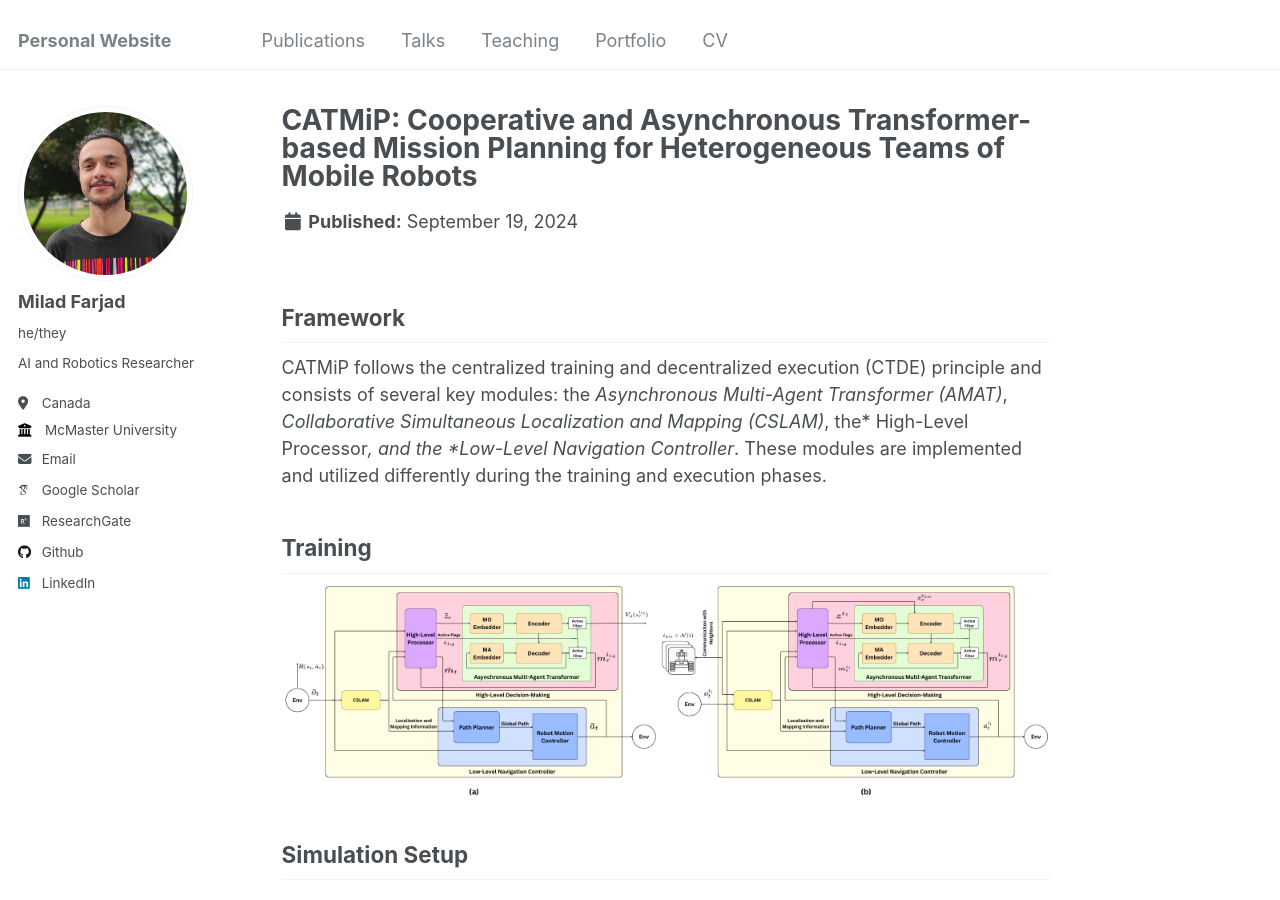
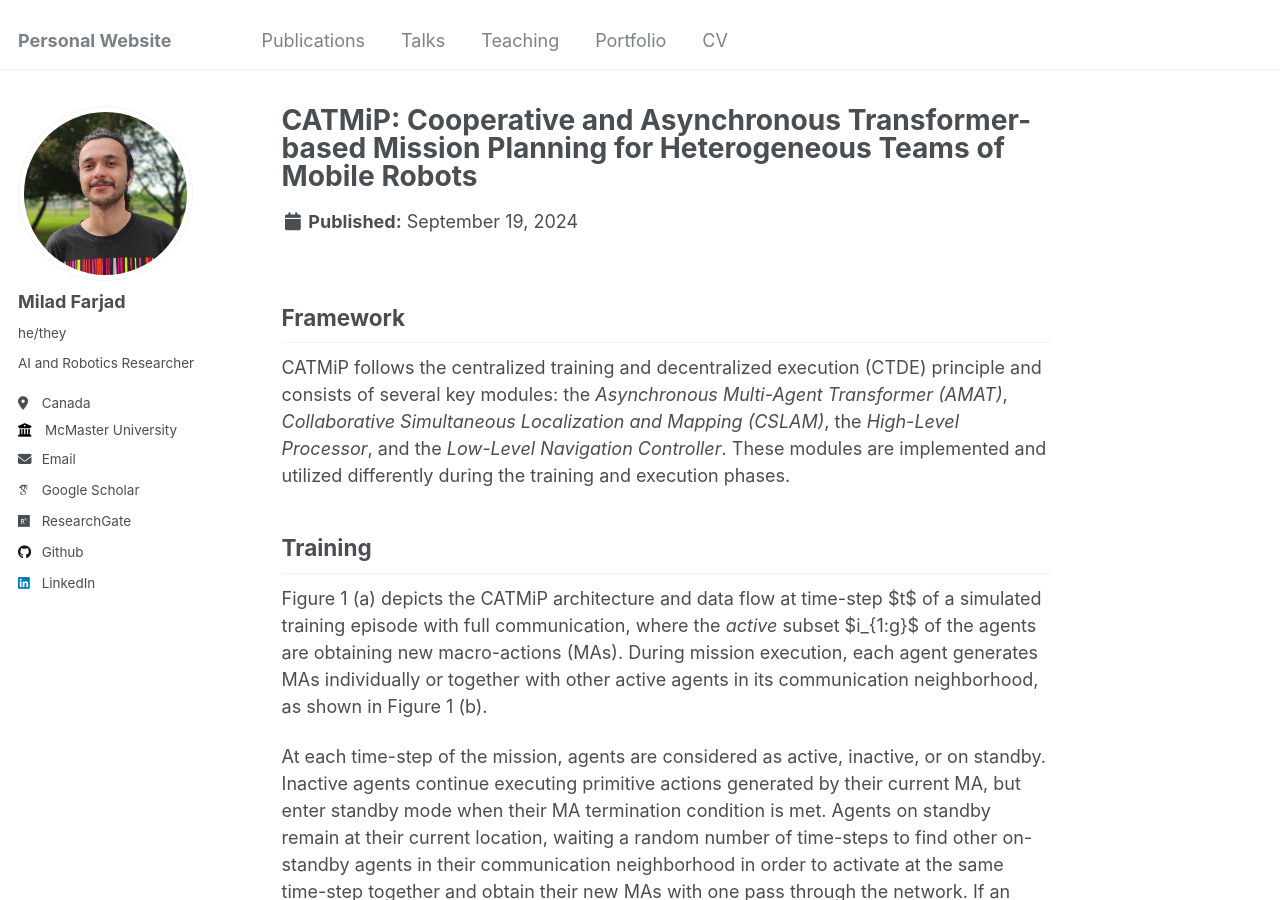
Before and after one commit to mylad13/mylad13.github.io, a Jekyll site: the page built from _portfolio/portfolio-1.md, in a window 1280 px wide and 900 px high. Built offline with Jekyll 4.4.1, drawn with Linux system fonts in a browser that asks for light colours; some web fonts are replaced; some of the changed text lies outside the part shown.

Commit message:
catmip v3

```diff
--- a/_portfolio/portfolio-1.md
+++ b/_portfolio/portfolio-1.md
@@ -5,12 +5,14 @@ collection: portfolio
 ---
 
 ## Framework
-CATMiP follows the centralized training and decentralized execution (CTDE) principle and consists of several key modules: the *Asynchronous Multi-Agent Transformer (AMAT)*, *Collaborative Simultaneous Localization and Mapping (CSLAM)*, the* High-Level Processor*, and the *Low-Level Navigation Controller*.
+CATMiP follows the centralized training and decentralized execution (CTDE) principle and consists of several key modules: the *Asynchronous Multi-Agent Transformer (AMAT)*, *Collaborative Simultaneous Localization and Mapping (CSLAM)*, the *High-Level Processor*, and the *Low-Level Navigation Controller*.
 These modules are implemented and utilized differently during the training and execution phases.
 ## Training
+Figure 1 (a) depicts the CATMiP architecture and data flow at time-step $t$ of a simulated training episode with full communication, where the *active* subset $i_{1:g}$ of the agents are obtaining new macro-actions (MAs). During mission execution, each agent generates MAs individually or together with other active agents in its communication neighborhood, as shown in Figure 1 (b).
 
+At each time-step of the mission, agents are considered as active, inactive, or on standby. Inactive agents continue executing primitive actions generated by their current MA, but enter standby mode when their MA termination condition is met. Agents on standby remain at their current location, waiting a random number of time-steps to find other on-standby agents in their communication neighborhood in order to activate at the same time-step together and obtain their new MAs with one pass through the network. If an agent's maximum standby time is reached and no other on-standby agent was found in the neighborhood, it activates alone. Agents that update their MAs become inactive again.
 
-![CATMiP in centralized training and distributed execution phases](/images/CATMiP.png "(a) The centralized training workflow of the CATMiP framework in a simulated mission episode. (b) Implementation of the CATMiP framework on a single robot during the execution phase, where robots share mapping information and their embedded macro-observations to generate new actions in a distributed way.")
+![CATMiP in centralized training and distributed execution phases](/images/CATMiP.png "Figure 1 - (a) The centralized training workflow of the CATMiP framework in a simulated mission episode. (b) Implementation of the CATMiP framework on a single robot during the execution phase, where robots share mapping information and their embedded macro-observations to generate new actions in a distributed way.")
 
 ## Simulation Setup
 
```
